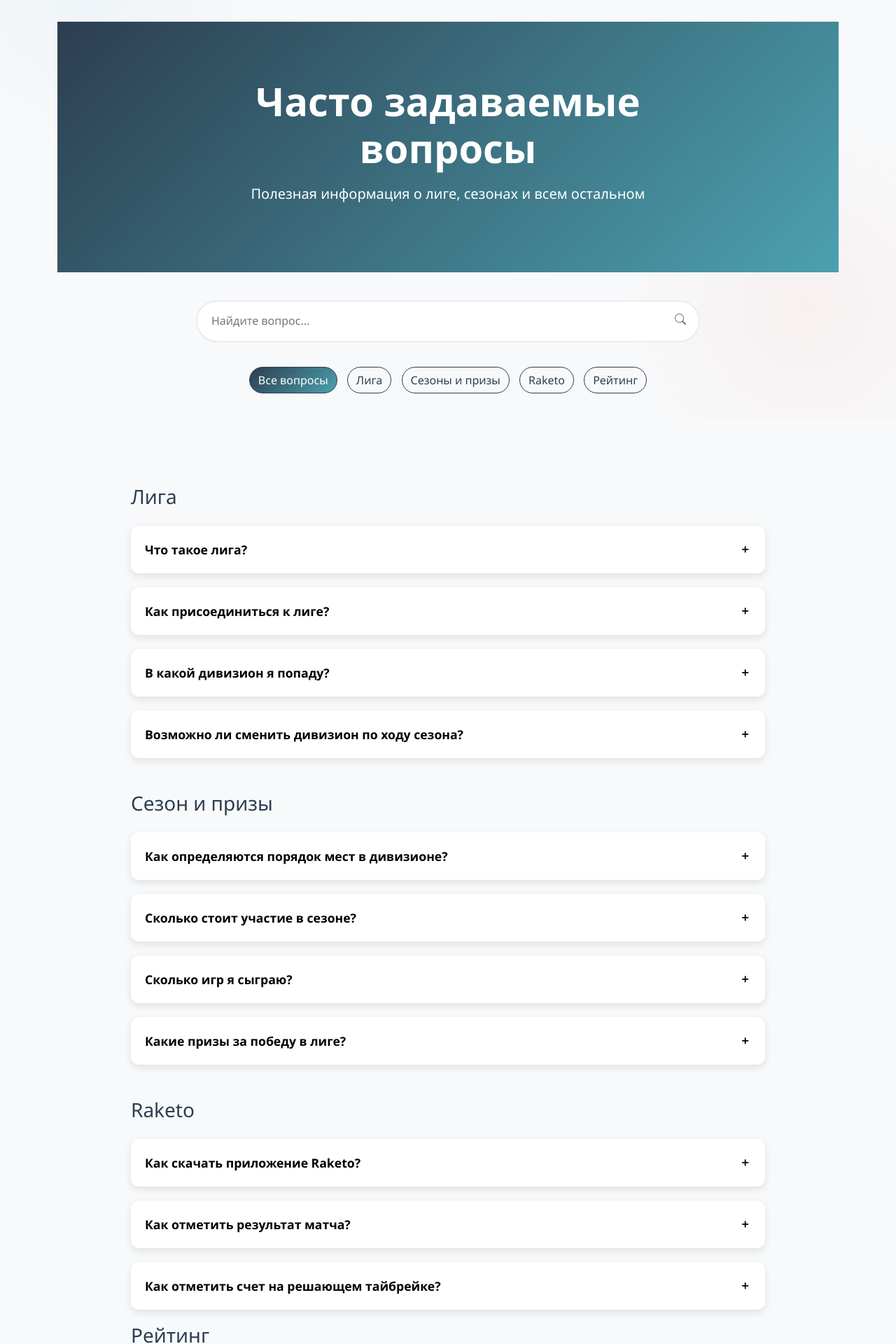
After one commit to gozik/masters-league, a Flask app: page /faq in a window 1280 px wide. The commit adds this page. Shown: the part 201-2121 px from the top of the page at 70% size. Run offline with Flask 3, Linux system fonts and the light colour scheme; some libraries are stand-ins or nearby versions.

Commit message:
App restart now delete all data, add FAQ page, main+schedule content

```diff
--- a/app.py
+++ b/app.py
@@ -8,6 +8,19 @@ import os
 
 
 app = create_app()
+
+
+def delete_all():
+    Ranking.query.delete()
+    Result.query.delete()
+    Player.query.delete()
+    Division.query.delete()
+    Season.query.delete()
+    League.query.delete()
+
+    db.session.commit()
+    return
+
 
 
 def input_data_from_json(file):
@@ -88,6 +101,7 @@ def calculate_rankings(date):
                             'result_date': result_date,
                             'player': player})
 
+
     sorted_items = sorted(
         results,
         key=lambda x: (
@@ -100,7 +114,7 @@ def calculate_rankings(date):
 
     rankings = []
     for i, value in enumerate(sorted_items):
-        ranking = Ranking(player_id=value['player'].id ,
+        ranking = Ranking(player_id=value['player'].id,
                           position=i+1,
                           actual_date=value['result_date'],
                           actual_season_id=value['last_result'].division_ref.season_id,
@@ -177,52 +191,62 @@ def to_date_filter(date_string):
     except:
         return None
 
+@app.route('/faq')
+def faq():
+    return render_template('faq.html')
+
 
 @app.route('/schedule')
 def show_schedule():
     # Season data - you can also move this to a database later
     seasons = [
         {
-            'name': 'PRESEASON',
+            'name': 'Preseason',
             'start_date': '2025-02-22',
             'end_date': '2025-03-30',
             'status': 'upcoming',
-            'description': 'Preparation period before the official season starts'
+            'description': 'Подготовительный сезон вне зачета - 1 общий дивизион',
+            'rating': 'Вне зачета',
         },
         {
             'name': 'Season 1',
             'start_date': '2025-04-05',
             'end_date': '2025-05-18',
             'status': 'upcoming',
-            'description': 'First official season of the year'
+            'description': 'Первый рейтинговый сезон года',
+            'rating': 'Рейтинговый',
         },
         {
             'name': 'Masters Slam',
             'start_date': '2025-06-01',
             'end_date': '2025-06-28',
             'status': 'upcoming',
-            'description': 'Premium tournament featuring top players'
+            'description': 'Турнир на вылет для всех участников лиги',
+            'rating': 'Вне зачета',
         },
         {
             'name': 'Season 2',
             'start_date': '2025-07-06',
             'end_date': '2025-08-31',
             'status': 'upcoming',
-            'description': 'Summer season competition'
+            'description': 'Летний сезон',
+            'rating': 'Рейтинговый',
         },
         {
             'name': 'Season 3',
             'start_date': '2025-09-15',
             'end_date': '2025-11-02',
             'status': 'upcoming',
-            'description': 'Autumn season matches'
+            'description': 'Осенний сезон',
+            'rating': 'Рейтинговый',
         },
         {
             'name': 'Season 4',
             'start_date': '2025-11-10',
             'end_date': '2025-12-14',
             'status': 'upcoming',
-            'description': 'Final season of the year'
+            'description': 'Завершающий сезон года',
+            'rating': 'Рейтинговый',
         }
     ]
 
@@ -246,6 +270,8 @@ if __name__ == '__main__':
     with app.app_context():
         db.create_all()
 
+        delete_all()
+
         if Player.query.count() == 0:
             with open('misc/results_season12025_1.json') as f:
                 input_data_from_json(f)
--- a/templates/base.html
+++ b/templates/base.html
@@ -49,7 +49,7 @@
                                 <a class="nav-link" href="/rankings">Рейтинг</a>
                             </li>
                             <li class="nav-item">
-                                <a class="nav-link" href="/">FAQ</a>
+                                <a class="nav-link" href="/faq">FAQ</a>
                             </li>
                         </ul>
                     </div>
@@ -74,7 +74,7 @@
                     <p>Для всех, кто любит играть в теннис.</p>
                 </div>
                 <div class="col-md-6 text-md-end">
-                    <p>&copy; gozik 2025</p>
+                    <p>tg: @tashkent_masters_league</p>
                 </div>
             </div>
         </div>
--- /dev/null
+++ b/templates/faq.html
@@ -0,0 +1,400 @@
+{% extends "base.html" %}
+
+{% block title %}Frequently Asked Questions - Tennis Ratings{% endblock %}
+
+{% block head %}
+<style>
+    .faq-header {
+        background: linear-gradient(135deg, #2c3e50 0%, #4ca1af 100%);
+        color: white;
+        padding: 80px 0;
+        margin-bottom: 40px;
+    }
+
+    .faq-card {
+        border: none;
+        border-radius: 12px;
+        box-shadow: 0 4px 12px rgba(0,0,0,0.1);
+        margin-bottom: 20px;
+        overflow: hidden;
+    }
+
+    .faq-question {
+        background: white;
+        padding: 20px;
+        border: none;
+        width: 100%;
+        text-align: left;
+        font-weight: 600;
+        font-size: 1.1rem;
+        display: flex;
+        justify-content: space-between;
+        align-items: center;
+        cursor: pointer;
+        transition: all 0.3s ease;
+    }
+
+    .faq-question:hover {
+        background-color: #f8f9fa;
+    }
+
+    .faq-question:after {
+        content: '\f4fe'; /* Bootstrap plus icon */
+        font-family: 'bootstrap-icons';
+        transition: transform 0.3s ease;
+    }
+
+    .faq-question.active:after {
+        content: '\f2ea'; /* Bootstrap minus icon */
+        transform: rotate(180deg);
+    }
+
+    .faq-answer {
+        padding: 0 20px;
+        max-height: 0;
+        overflow: hidden;
+        transition: max-height 0.3s ease, padding 0.3s ease;
+        background: white;
+    }
+
+    .faq-answer.show {
+        padding: 20px;
+        max-height: 300px;
+    }
+
+    .search-box {
+        position: relative;
+        margin-bottom: 30px;
+    }
+
+    .search-box input {
+        border-radius: 50px;
+        padding: 15px 20px;
+        border: 2px solid #e9ecef;
+        width: 100%;
+        transition: all 0.3s ease;
+    }
+
+    .search-box input:focus {
+        border-color: #4ca1af;
+        box-shadow: 0 0 0 0.2rem rgba(76, 161, 175, 0.25);
+    }
+
+    .category-filter {
+        margin-bottom: 30px;
+    }
+
+    .category-btn {
+        border-radius: 20px;
+        margin: 5px;
+        transition: all 0.3s ease;
+    }
+
+    .category-btn.active, .category-btn:hover {
+        background: linear-gradient(135deg, #2c3e50 0%, #4ca1af 100%);
+        color: white;
+        border-color: #2c3e50;
+    }
+
+    .contact-card {
+        background: linear-gradient(135deg, #f8f9fa 0%, #e9ecef 100%);
+        border-radius: 15px;
+        padding: 30px;
+        text-align: center;
+    }
+</style>
+{% endblock %}
+
+{% block content %}
+<!-- FAQ Header -->
+<section class="faq-header">
+    <div class="container">
+        <div class="row">
+            <div class="col-lg-8 mx-auto text-center">
+                <h1 class="display-4 fw-bold mb-3">Часто задаваемые вопросы</h1>
+                <p class="lead">Полезная информация о лиге, сезонах и всем остальном</p>
+            </div>
+        </div>
+    </div>
+</section>
+
+<div class="container">
+    <!-- Search and Filter -->
+    <div class="row mb-5">
+        <div class="col-lg-8 mx-auto">
+            <div class="search-box">
+                <input type="text" id="faq-search" placeholder="Найдите вопрос...">
+                <i class="bi bi-search position-absolute" style="right: 20px; top: 15px; color: #6c757d;"></i>
+            </div>
+
+            <div class="category-filter text-center">
+                <button class="btn btn-outline-primary category-btn active" data-category="all">Все вопросы</button>
+                <button class="btn btn-outline-primary category-btn" data-category="leagues">Лига</button>
+                <button class="btn btn-outline-primary category-btn" data-category="seasons">Сезоны и призы</button>
+                <button class="btn btn-outline-primary category-btn" data-category="technical">Raketo</button>
+                <button class="btn btn-outline-primary category-btn" data-category="ratings">Рейтинг</button>
+            </div>
+        </div>
+    </div>
+
+    <!-- FAQ Items -->
+    <div class="row">
+        <div class="col-lg-10 mx-auto">
+            <!-- Leagues Category -->
+            <h3 class="mb-4 mt-5 category-title" data-category="leagues">Лига</h3>
+
+            <div class="faq-card" data-category="leagues">
+                <button class="faq-question">Что такое лига?</button>
+                <div class="faq-answer">
+                    <p>Это альтернативный турнирам формат соревнования, который позволяет играть с оппонентами
+                        своего уровня в течение длительного времени - сезона (обычно длительностью 1-2 месяца).
+                        (То есть нет одного дня или расписания, когда состоятся матчи).</p>
+                    <p>В начале сезона происходит разделение по группам (обычно в каждой около 8 человек).<br/>
+                        Предлагается сыграть с каждым из оппонентов в своей группе.
+                        Игроки самостоятельно договариваются о времени и месте матчей.<br/>
+                        В дату завершения сезона подводятся результаты - учитываются только фактически сыгранные матчи,
+                        а все несыгранные "сгорают".</p>
+                    <p>
+                        По итогам сезона в каждой группе награждается первое и второе места.<br/>
+                        Дополнительно разыгрываются призы случайно среди всех игроков, которые сыграют
+                        наибольшее количество матчей за сезон.<br/>
+                        Результаты выступления в сезоне определяют разбиение по дивизионам в следующем сезоне.
+                    </p>
+                    <br/>
+                </div>
+            </div>
+
+            <div class="faq-card" data-category="leagues">
+                <button class="faq-question">Как присоединиться к лиге?</button>
+                <div class="faq-answer">
+                    <p>Чтобы присоединиться к лиге:</p>
+                    <ol>
+                        <li>Создайте аккаунт в приложении Raketo</li>
+                        <li>Заполните профиль и укажите Uzbekistan/Tashkent</li>
+                        <li>Присоединитесь к телеграмм @tashkent_masters_league</li>
+                        <li>Дождитесь открытия регистрации на новый сезон</li>
+                        <li>Присоединитесь в приложении Raketo к сезону</li>
+                        <li>Оплатите взнос (детали публикуются в telegram)</li>
+                    </ol>
+                    <p>Регистрация обычно открывается за 1 неделю до старта сезона.</p>
+                </div>
+            </div>
+
+            <div class="faq-card" data-category="leagues">
+                <button class="faq-question">В какой дивизион я попаду?</button>
+                <div class="faq-answer">
+                    <p>Если вы впервые участвуете в лиге, то для калибровки используются результаты ваших последних
+                        матчей с другими участниками лиги. Если вы ранее участвовали, то дивизион будет определен в
+                        соответствии с рейтингом.</p>
+                    <p>Если дивизион вас не устраивает - напишите запрос организатору на получение Wild Card,
+                        данные запросы рассматриваются индивидуально.</p>
+                </div>
+            </div>
+
+            <div class="faq-card" data-category="leagues">
+                <button class="faq-question">Возможно ли сменить дивизион по ходу сезона?</button>
+                <div class="faq-answer">
+                    <p>Обычно дивизион по ходу сезона не меняется, но могут быть сделаны исключения, в случае, если
+                    результаты игрока показывают явное несоответствие уровня игры дивизиону.</p>
+                </div>
+            </div>
+
+            <!-- seasons Category -->
+            <h3 class="mb-4 mt-5 category-title" data-category="seasons">Сезон и призы</h3>
+
+            <div class="faq-card" data-category="seasons">
+                <button class="faq-question">Как определяются порядок мест в дивизионе?</button>
+                <div class="faq-answer">
+                    <p>Для определения порядка мест сначала смотрится количество побед каждого игрока,
+                        если они равны то сравниваются дополнительные показатели в следующем порядке:</p>
+                    <ol>
+                        <li>Количество побед в очных матчах игроков с одинаковым количеством очков (побед)</li>
+                        <li>Количество игр (чем больше, тем лучше)</li>
+                        <li>Разница сетов</li>
+                        <li>Разница геймов</li>
+                    </ol>
+                    <p>Если все эти показатели равны, то порядок мест определяется жребием.</p>
+                </div>
+            </div>
+
+            <div class="faq-card" data-category="seasons">
+                <button class="faq-question">Сколько стоит участие в сезоне?</button>
+                <div class="faq-answer">
+                    <p>Взнос за участие в сезоне - 130 000 сум.</p>
+                    <p>Если у вас есть премиум подписка Raketo, то со скидкой стоимость участия составит 65 000 сум.</p>
+                    <p>Все взносы идут на оплату работы приложения и призовой фонд.</p>
+                    <p>Лига не предоставляет корты или мячи - расходы оплачиваются игроками самостоятельно.</p>
+                </div>
+            </div>
+
+            <div class="faq-card" data-category="seasons">
+                <button class="faq-question">Сколько игр я сыграю?</button>
+                <div class="faq-answer">
+                    <p>За 1 сезон игрок может сыграть любое количество матчей с оппонентами из своей группы
+                        (не более 1 матча с каждым соперником) - обычно 7-9 матчей.</p>
+                    <p> Рекомендуется играть 2 игры в неделю. Таким образом у вас останется время на отпуск или непредвиденные перерыввы. </p>
+                </div>
+            </div>
+
+            <div class="faq-card" data-category="seasons">
+                <button class="faq-question">Какие призы за победу в лиге?</button>
+                <div class="faq-answer">
+                    <p>За призовые места в каждом дивизионе вручается призовой сертификат на сумму 300 000 сум.</p>
+                    <p>Кроме того каждый сезон разыгрываются призы за активное участие, размер сертификата - 200 000 сум.</p>
+                    <p>Призовые места и количество сертификатов фиксируются в регламенте сезона после закрытия регистрации.</p>
+                    <p>Призовой сертификат может быть получен и использован в магазине Amazing Store на любые покупки:
+                        мячи, струны, услуги стрингера, кроссовки, ракетки и т.п.</p>
+                </div>
+            </div>
+
+            <!-- Technical Category -->
+            <h3 class="mb-4 mt-5 category-title" data-category="technical">Raketo</h3>
+
+            <div class="faq-card" data-category="technical">
+                <button class="faq-question">Как скачать приложение Raketo?</button>
+                <div class="faq-answer">
+                    <p>Приложение на телефон доступно в App Store и Google Play. Просто вбейте в поиске Raketo.</p>
+                    <p>С компьютера можно воспользоваться web версией: </p>
+                    <a href="https://raketo.app" target="_blank" class="btn btn-warning">
+                        <i class="bi bi-window me-2"></i> Raketo Web
+                    </a>
+                </div>
+            </div>
+
+            <div class="faq-card" data-category="technical">
+                <button class="faq-question">Как отметить результат матча?</button>
+                <div class="faq-answer">
+                    <p>Результаты матчей отмечайте в приложении Raketo.<br/>
+                       Найдите в разделе "Мои матчи" оппонента - нажмите на плашку и введите счет. <br/>
+                        После этого счет должен появиться в разделе сыгранных матчей и опубликоваться в telegram.
+                        </p>
+
+                </div>
+            </div>
+
+            <div class="faq-card" data-category="technical">
+                <button class="faq-question">Как отметить счет на решающем тайбрейке?</button>
+                <div class="faq-answer">
+                    <p>При указании результатов матча необходимо указать победителя и счет:<br/>
+                        - счет в тайбрейках каждого сета указывается снизу сета<br/>
+                        - если игрался решающий тайбрейк вместо третьего сета - указываем счет в самом правом столбце (tie D)<br/>
+                        - если игрался третий сет, то записываем результат в третий столбец как обычно</p>
+                </div>
+            </div>
+
+            <!-- Ratings Category -->
+            <h3 class="mb-4 category-title" data-category="ratings">Рейтинг</h3>
+
+            <div class="faq-card" data-category="ratings">
+                <button class="faq-question">Как считается рейтинг лиги?</button>
+                <div class="faq-answer">
+                    <p>Рейтинг определяется по последнему сезону, сыгранному игроком.</p>
+                    <p>Положение в рейтинге определяется исходя из дивизиона игрока и положения в дивизионе. <br/>
+                        Описание логики расчета закреплено в регламенте.</p>
+                </div>
+            </div>
+
+            <div class="faq-card" data-category="ratings">
+                <button class="faq-question">Как считается рейтинг Raketo?</button>
+                <div class="faq-answer">
+                    <p>Рейтинг Raketo рассчитывается по принципу ELO. <br/>
+                        В случае победы над сильным соперником вы получаете больше рейтинга, над слабым - меньше.  <br/>
+                        При поражении - наоборот. </p>
+                    <p> Рейтинг Raketo может быть использован в качестве основания для Wild Card или при первичном рапределении по дивизионам.</p>
+                </div>
+            </div>
+        </div>
+    </div>
+</div>
+{% endblock %}
+
+{% block scripts %}
+<script>
+document.addEventListener('DOMContentLoaded', function() {
+    // Toggle FAQ answers
+    const faqQuestions = document.querySelectorAll('.faq-question');
+    faqQuestions.forEach(question => {
+        question.addEventListener('click', () => {
+            const answer = question.nextElementSibling;
+            const isActive = question.classList.contains('active');
+
+            // Close all answers
+            document.querySelectorAll('.faq-answer').forEach(ans => {
+                ans.classList.remove('show');
+            });
+            document.querySelectorAll('.faq-question').forEach(q => {
+                q.classList.remove('active');
+            });
+
+            // Open clicked answer if it wasn't already active
+            if (!isActive) {
+                answer.classList.add('show');
+                question.classList.add('active');
+            }
+        });
+    });
+
+    // FAQ search functionality
+    const searchInput = document.getElementById('faq-search');
+    searchInput.addEventListener('input', function() {
+        const searchTerm = this.value.toLowerCase();
+        const faqCards = document.querySelectorAll('.faq-card');
+
+        faqCards.forEach(card => {
+            const question = card.querySelector('.faq-question').textContent.toLowerCase();
+            const answer = card.querySelector('.faq-answer').textContent.toLowerCase();
+
+            if (question.includes(searchTerm) || answer.includes(searchTerm)) {
+                card.style.display = 'block';
+                // Highlight matching text (you could implement this with a library like Mark.js)
+            } else {
+                card.style.display = 'none';
+            }
+        });
+
+        // Show category titles only if they have visible questions
+        document.querySelectorAll('.category-title').forEach(title => {
+            const category = title.getAttribute('data-category');
+            const hasVisible = Array.from(faqCards).some(card => {
+                return card.style.display !== 'none' && card.getAttribute('data-category') === category;
+            });
+
+            title.style.display = hasVisible ? 'block' : 'none';
+        });
+    });
+
+    // Category filter
+    const categoryButtons = document.querySelectorAll('.category-btn');
+    categoryButtons.forEach(button => {
+        button.addEventListener('click', function() {
+            const category = this.getAttribute('data-category');
+
+            // Update active button
+            categoryButtons.forEach(btn => btn.classList.remove('active'));
+            this.classList.add('active');
+
+            // Show/hide questions based on category
+            const faqCards = document.querySelectorAll('.faq-card');
+            const categoryTitles = document.querySelectorAll('.category-title');
+
+            if (category === 'all') {
+                faqCards.forEach(card => card.style.display = 'block');
+                categoryTitles.forEach(title => title.style.display = 'block');
+            } else {
+                faqCards.forEach(card => {
+                    if (card.getAttribute('data-category') === category) {
+                        card.style.display = 'block';
+                    } else {
+                        card.style.display = 'none';
+                    }
+                });
+
+                categoryTitles.forEach(title => {
+                    title.style.display = title.getAttribute('data-category') === category ? 'block' : 'none';
+                });
+            }
+        });
+    });
+});
+</script>
+{% endblock %}
```
Also changed, not shown: templates/index.html (+90 -90 lines), templates/schedule.html (+7 -76 lines).
